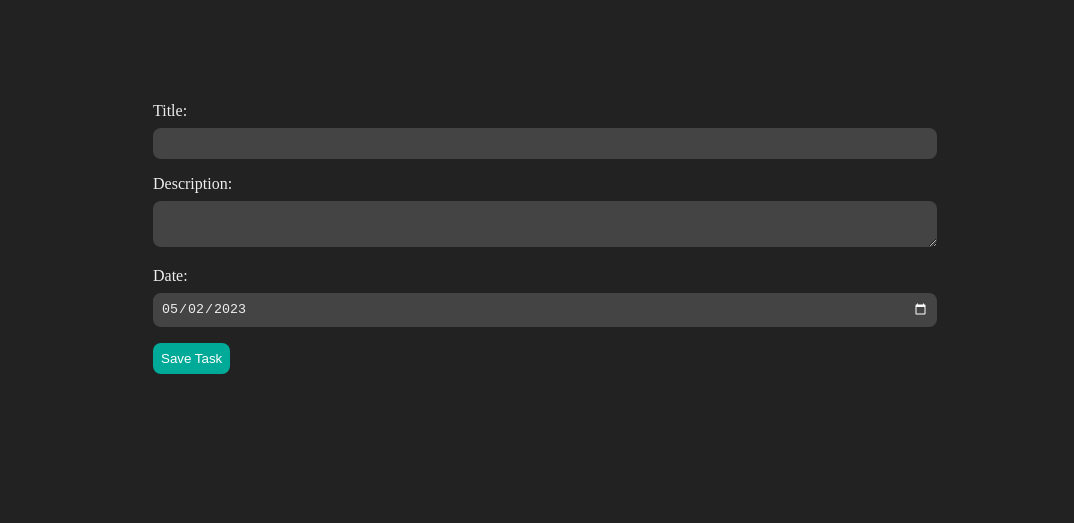
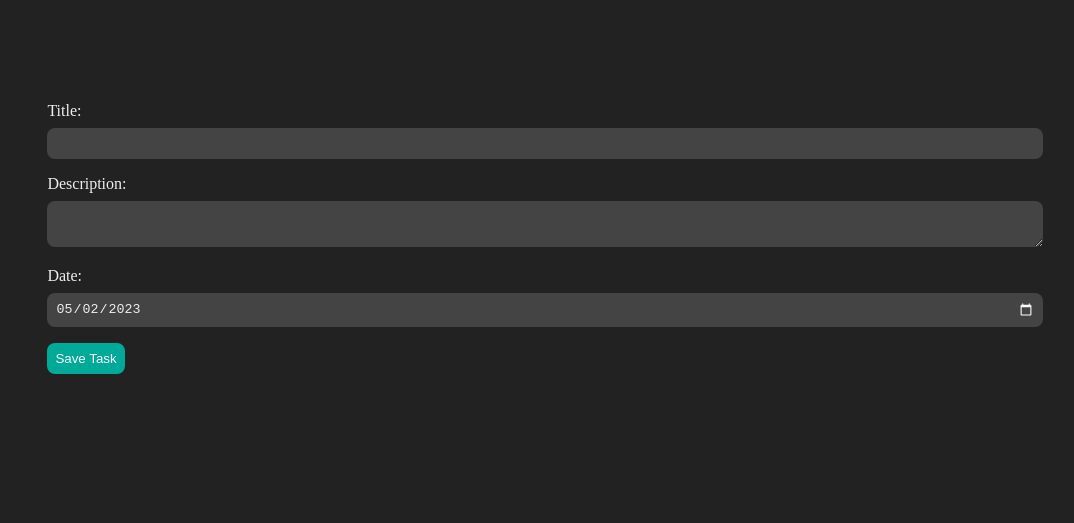
Before and after one commit to Drivakos/task-management-app, a Vue app: page / in a window 1280 px wide. Shown: the part 176-699 px from the top of the page, without its empty margins (103-1177 px from the left). Built offline with nearby package versions, Linux system fonts and the light colour scheme; no server answers; the database is empty.

Commit message:
minor fix on btns on tasklist

```diff
--- a/src/App.vue
+++ b/src/App.vue
@@ -45,7 +45,7 @@ body {
     display: grid;
     grid-template-columns: 2fr;
     grid-gap: 2rem;
-    max-width: 800px;
+    max-width: 80%;
     margin: 0 auto;
   }
 }
--- a/src/components/TaskForm.vue
+++ b/src/components/TaskForm.vue
@@ -51,6 +51,7 @@ export default {
   background-color: #222;
   color: #eee;
   padding: 1rem;
+  border: #0a9;
   border-radius: 0.5rem;
 }
 
--- a/src/components/TaskList.vue
+++ b/src/components/TaskList.vue
@@ -95,7 +95,7 @@ export default {
 
 .task {
   margin-bottom: 1rem;
-  border: 1px solid #444;
+  border: 1px solid #0a9;
   border-radius: 0.5rem;
   padding: 1rem;
 }
@@ -110,19 +110,20 @@ export default {
 
 .task-header h3 {
   margin: 0;
+  font-weight: 700;
+  color: #0a9;
 }
 
 .task-header button {
-  background-color: #777;
+  background-color: #0a9;
   color: #fff;
   padding: 0.5rem;
-  border: none;
   border-radius: 0.5rem;
   cursor: pointer;
 }
 
 .task-header button:hover {
-  background-color: #555;
+  background-color: #0c7;
 }
 
 .task-details p {
```
